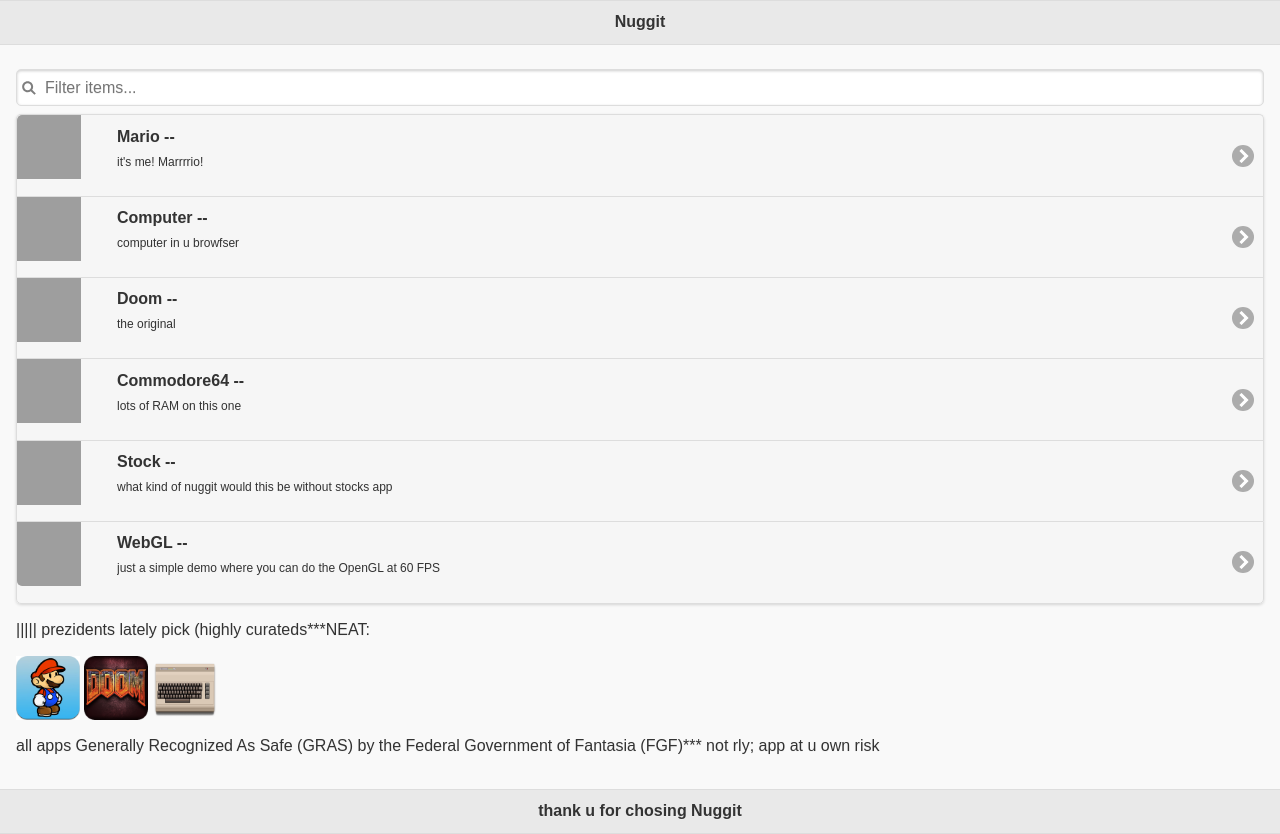
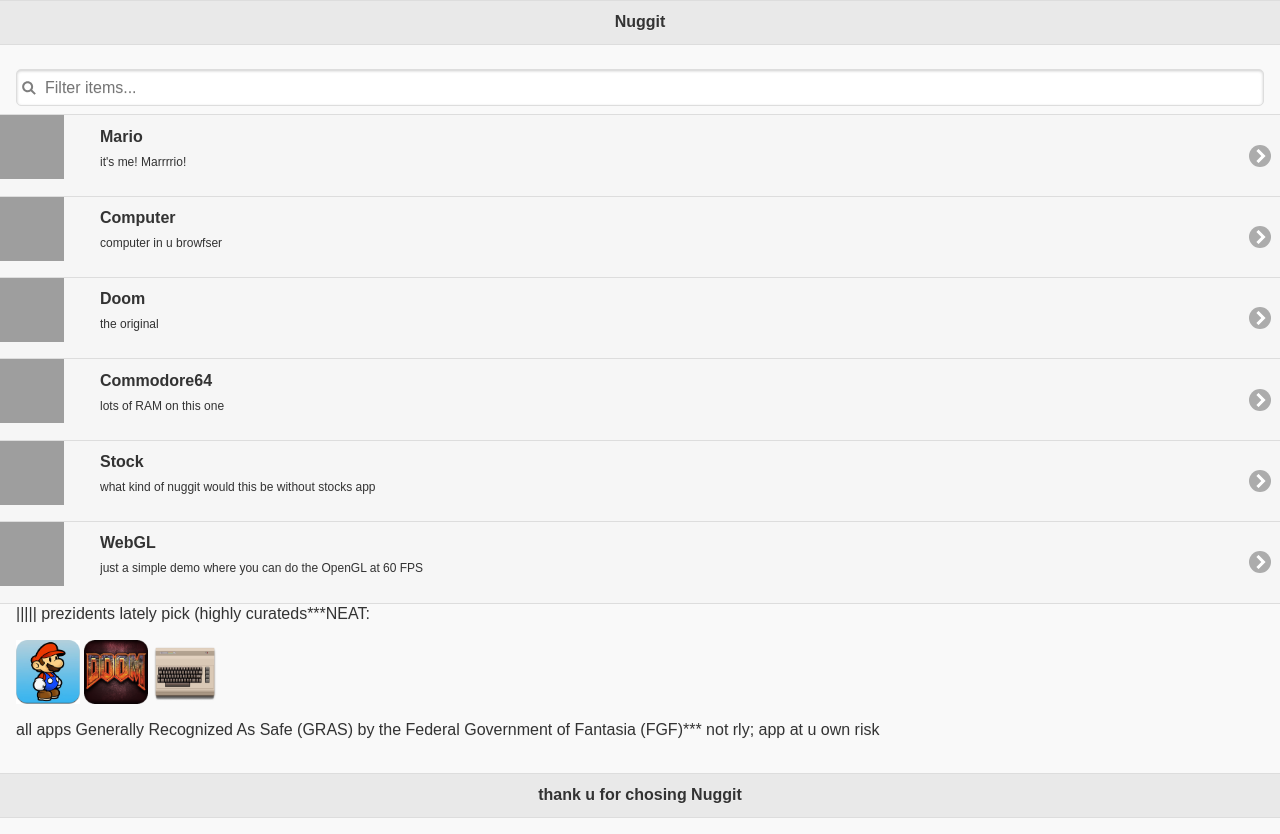
Before and after one commit to extantproject/nuggit, a plain HTML site: page index.html in a window 1280 px wide. Drawn offline with Linux system fonts and the light colour scheme; grey boxes are pictures that could not be loaded.

Commit message:
took out some dashes and data-inset

```diff
--- a/index.html
+++ b/index.html
@@ -26,7 +26,7 @@
 
         <div data-role="content">
 
-            <ul data-role="listview" data-inset="true" data-filter="true" id="search_results"></ul>
+            <ul data-role="listview" data-filter="true" id="search_results"></ul>
 
             <p>||||| prezidents lately pick (highly curateds***NEAT:</p>
             <img src="img/mario_icon.png" height="64" width="64" id="mario" class="icon"/>
--- a/js/main.js
+++ b/js/main.js
@@ -9,7 +9,7 @@ var whitelist = [
 
 
 	$.each(whitelist, function( index, value ) {
-		$('#search_results').append('<li><a href="' + value.uri + '">' + '<img src="' + value.icon +'" height="64" width="64" id="' + value.name +  '" class="icon"/>' + value.name + ' -- <p>' +value.description+'</p></a></li>');
+		$('#search_results').append('<li><a href="' + value.uri + '">' + '<img src="' + value.icon +'" height="64" width="64" id="' + value.name +  '" class="icon"/>' + value.name + '<p>' +value.description+'</p></a></li>');
 	});
 
 
```
